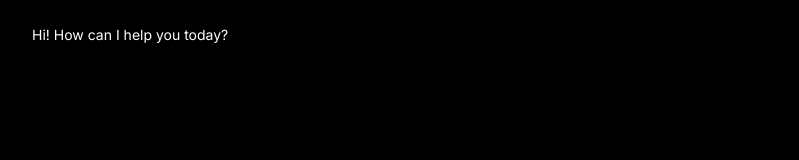
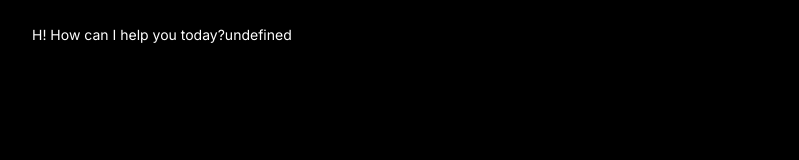
Before and after one commit to Ani07-05/IITMRSH, a Next.js app in the folder chatbot-frontend/: page /chat in a window 1280 px wide. Shown: the top 160 px of the page, without its empty margins (240-1039 px from the left). Built offline with nearby package versions, Linux system fonts and the light colour scheme.

Commit message:
Update page.tsx

```diff
--- a/chatbot-frontend/app/chat/page.tsx
+++ b/chatbot-frontend/app/chat/page.tsx
@@ -4,6 +4,30 @@ import { useState, useEffect, useRef } from 'react'
 import { motion, AnimatePresence } from 'framer-motion'
 import { Button } from "@/components/ui/button"
 import { Input } from "@/components/ui/input"
+
+const TypewriterText = ({ text }: { text: string }) => {
+  const [displayedText, setDisplayedText] = useState('')
+  const animationCompleted = useRef(false)
+
+  useEffect(() => {
+    if (animationCompleted.current) return
+
+    let currentIndex = 0
+    const timer = setInterval(() => {
+      if (currentIndex < text.length) {
+        setDisplayedText(prev => prev + text[currentIndex])
+        currentIndex++
+      } else {
+        clearInterval(timer)
+        animationCompleted.current = true
+      }
+    }, 20)
+
+    return () => clearInterval(timer)
+  }, [text])
+
+  return <span>{displayedText}</span>
+}
 
 export default function Component() {
   const [messages, setMessages] = useState<{ text: string; sender: string; id: number }[]>([
@@ -24,7 +48,7 @@ export default function Component() {
     if (input.trim() === '') return
 
     const newMessage = { text: input, sender: 'user', id: Date.now() }
-    setMessages([...messages, newMessage])
+    setMessages(prev => [...prev, newMessage])
     setInput('')
     setIsThinking(true)
 
@@ -87,35 +111,6 @@ export default function Component() {
     </div>
   )
 
-  const TypewriterText = ({ text }: { text: string }) => {
-    const [displayedText, setDisplayedText] = useState('')
-    const [isComplete, setIsComplete] = useState(false)
-    const hasAnimated = useRef(false)
-
-    useEffect(() => {
-      if (isComplete || hasAnimated.current) {
-        setDisplayedText(text)
-        return
-      }
-
-      hasAnimated.current = true
-      let currentIndex = 0
-      const timer = setInterval(() => {
-        if (currentIndex < text.length) {
-          setDisplayedText(text.slice(0, currentIndex + 1))
-          currentIndex++
-        } else {
-          setIsComplete(true)
-          clearInterval(timer)
-        }
-      }, 20)
-
-      return () => clearInterval(timer)
-    }, [text, isComplete])
-
-    return <span>{displayedText}</span>
-  }
-
   return (
     <div className="flex flex-col h-screen bg-black text-white">
       <div className="flex-1 overflow-y-auto p-4">
@@ -141,7 +136,7 @@ export default function Component() {
                 >
                   <p className="text-sm leading-relaxed whitespace-pre-wrap break-words">
                     {message.sender === 'ai' ? (
-                      <TypewriterText text={message.text} />
+                      <TypewriterText key={message.id} text={message.text} />
                     ) : (
                       message.text
                     )}
```
